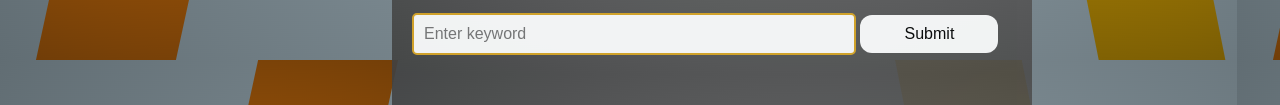
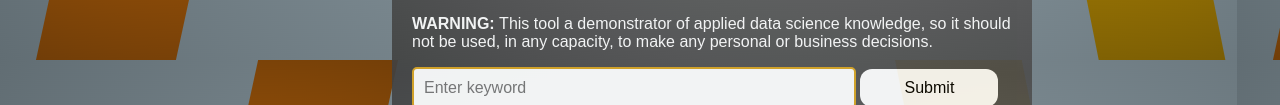
Before and after one commit to carldebski/mads_capstone, a plain HTML site: page koigawa/static_site/index.html in a window 1280 px wide. Shown: the part 962-1067 px from the top of the page. Drawn offline with Linux system fonts and the light colour scheme; a script that the page names is missing; a web font is replaced by a local one.

Commit message:
adding section warning to users about making business decision using the tool

```diff
--- a/koigawa/static_site/index.html
+++ b/koigawa/static_site/index.html
@@ -3,7 +3,7 @@ This is HTML file used for the AWS tool and acts as the main interface.
 It allows user to enter a value, which triggers JavaScript function stored within
 script.js in the same directory.
 
-Generative AI in the form of ChatGPT was used to research on the right syntax and code snippets to use.
+Generative AI in the form of ChatGPT was used to research on the right syntax and code snippets to use at some sections.
 -->
 <!DOCTYPE html>
 <html lang="en">
@@ -74,7 +74,9 @@ Generative AI in the form of ChatGPT was used to research on the right syntax an
         <p><br> 2. Because browsers such as Chrome may cache results, which won't allow the content of the site
           to be refreshed, please <u><b>use Incognito mode</b></u>, if available. <br><br>3. When entering a search term, please make sure
         that <u><b>the term is as specific as possible</b></u> (i.e., term "mocha" is preferred to "coffee").<br>
-        </p>
+      <br>
+      <b>WARNING: </b>This tool a demonstrator of applied data science knowledge, so it should not be used, in any capacity, to make any personal or business decisions.
+      </p>
         <input type="text" id="user-input" placeholder="Enter keyword">
         <button onclick="processInput()" class="button">Submit</button>
 
```
